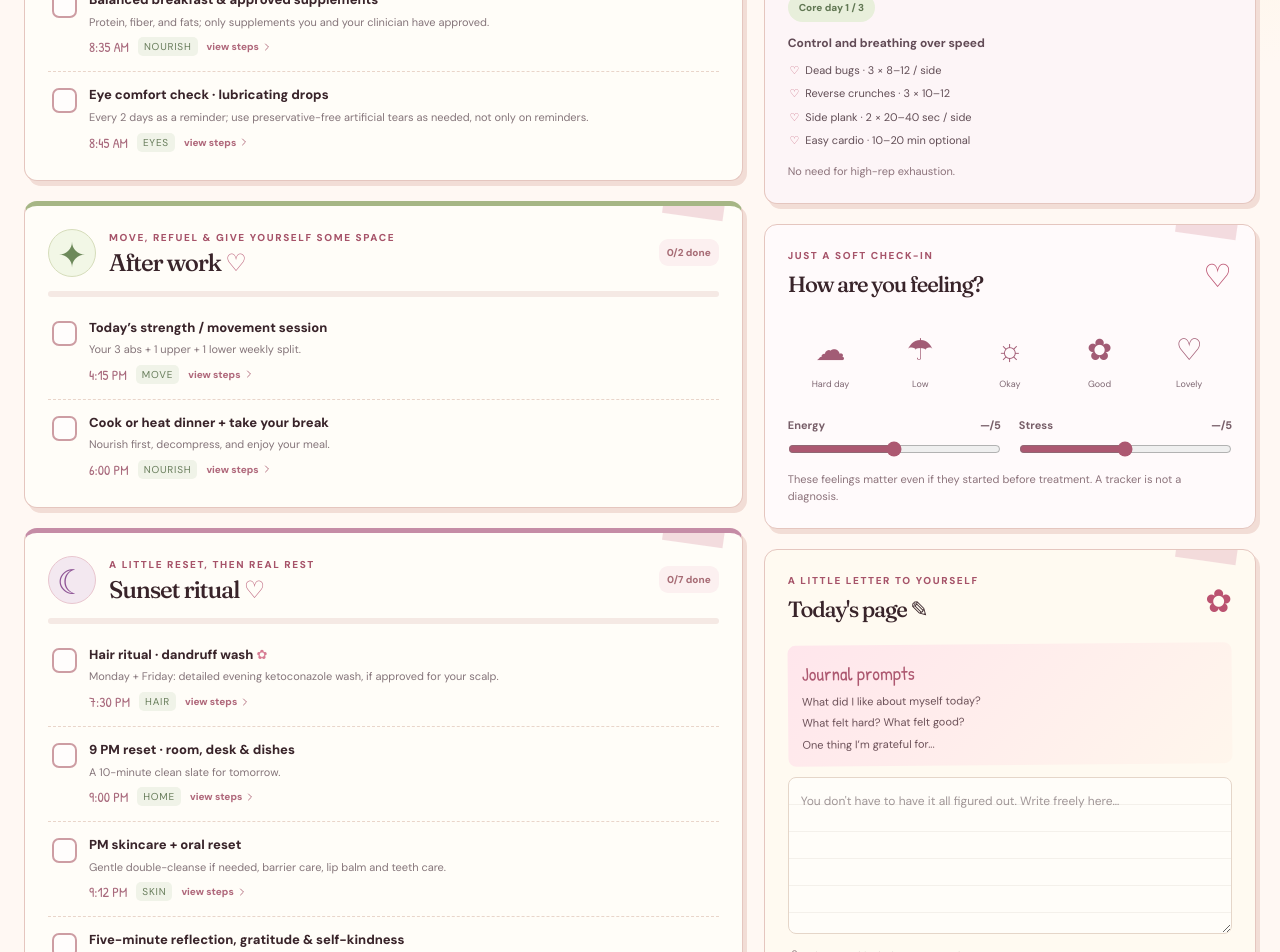
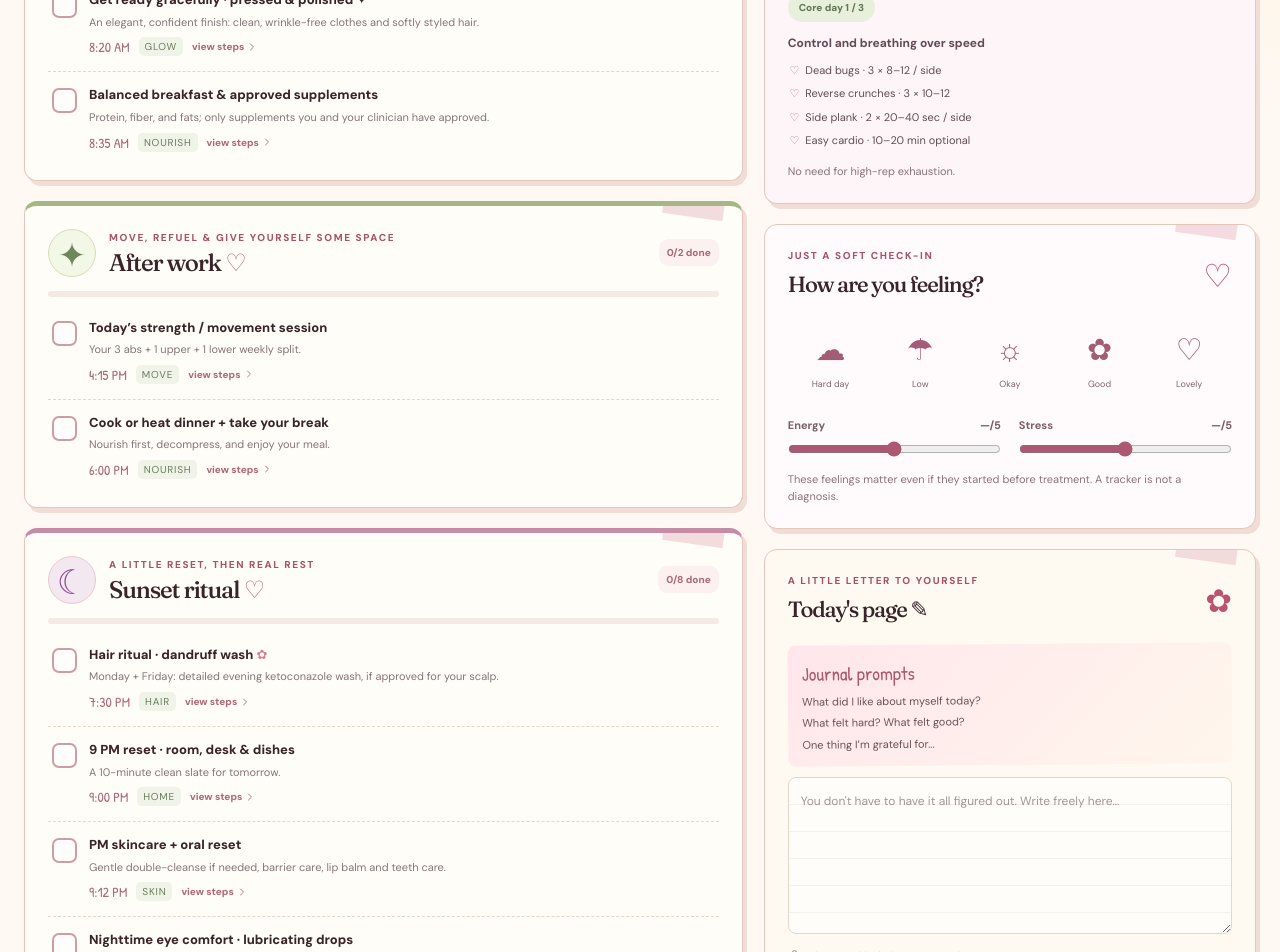
Before and after one commit to aishwaryaapsangi/my-wellness, a React (Vite) app: page / in a window 1280 px wide. Shown: the part 1980-2932 px from the top of the page. Built offline with nearby package versions, Linux system fonts and the light colour scheme.

Commit message:
Move eye drops to evening and add polished morning get-ready ritual

```diff
--- a/src/planner.js
+++ b/src/planner.js
@@ -31,11 +31,12 @@ export const DEFAULT_TASKS = [
  task('skincare-am','sunrise','Gentle glow + skin barrier + SPF','skin','Hydrating cleanser if needed, moisturizer, lip care and sunscreen.',daily(),['If needed, cleanse gently without exfoliation.','Apply fragrance-free moisturizer and lip balm.','Use broad-spectrum SPF 30+; reapply outdoors.'],'8:00 AM','Avoid retinoids, strong acids, harsh scrubs and waxing during isotretinoin.','sparkles'),
  task('gua-sha','sunrise','Gua sha / face massage (only if comfortable)','glow','A short, low-pressure option after moisturizer; skip irritated skin.',daily(),['Wash your hands and use a clean, smooth gua sha tool only if your skin feels comfortable.','Apply bland moisturizer for plenty of slip; glide outward gently for 1–2 minutes, never tug.','Avoid active acne lesions, broken skin and the delicate eyelid area.','Skip entirely when skin is flaking, stinging, red or unusually sensitive.'],'8:05 AM','Massage cannot detox your body or change facial bone structure.','flower'),
  task('morning-mind','sunrise','Journal, gratitude & five-minute calm','mind','A little planning plus one kind thought about yourself.',daily(),['Write one gratitude and one thing you look forward to.','Pick your top three priorities without crowding your day.','Do 3–5 minutes of breathing, calming music or mindful sitting.','Notice your mood without trying to force positivity.'],'8:10 AM','The goal is consistency without pressure to feel happy every day.','book-open'),
+ task('get-ready','sunrise','Get ready gracefully · pressed & polished ✦','glow','An elegant, confident finish: clean, wrinkle-free clothes and softly styled hair.',daily(),['Choose a clean outfit that feels comfortable and put-together; check for creases, and steam or iron it safely if needed.','Gently refresh or style your hair so it looks neat and cared for. No need to wash it again—your scalp-care washes stay in the evening cycle.','Add simple finishing touches if you enjoy them: a tidy bag, clean shoes, small accessories, or light makeup that agrees with your skin.','Pause for a final mirror check: relaxed shoulders, confident posture, and one kind thought about yourself.'],'8:20 AM','Elegant means cared-for and comfortable, not flawless or expensive.','sparkles'),
  task('hair-keto','sunset','Hair ritual · dandruff wash','hair','Monday + Friday: detailed evening ketoconazole wash, if approved for your scalp.',days(1,5),['BEFORE SHOWER · Gently detangle ends to roots; if dry, smooth a little oil on hair ends only (not an inflamed scalp).','SHOWER · Wet the scalp thoroughly with lukewarm water, then apply ketoconazole shampoo to the scalp ONLY if clinician-approved.','Massage gently with fingertips, never nails; follow your own bottle or prescription for how long to leave it on (many products say 3–5 minutes).','Rinse completely; use conditioner from mid-lengths to ends and rinse well.','AFTER SHOWER · Squeeze water with a microfiber towel; add leave-in if needed and a few drops of oil to ends only.','Avoid tight hairstyles; skip irritant treatments if your scalp is red, sore or unusually dry.'],'7:30 PM','If the scalp burns, flakes worsen, or feels excessively dry while on isotretinoin, stop the new product and ask your dermatologist.','droplets'),
  task('hair-moisture','sunset','Hair ritual · moisture wash','hair','Wednesday: gentle shampoo, conditioner and a mask on your lengths.',days(3),['BEFORE SHOWER · Detangle from ends upward; add a little oil to dry ends only if helpful.','SHOWER · Wet hair with lukewarm water. Work moisturizing shampoo over the scalp without scratching.','Rinse, then apply conditioner or a hair mask to mid-lengths and ends only.','Leave the mask on for the label-directed time (not a fixed 10 minutes for every product).','Rinse with cool to lukewarm water; squeeze gently with a microfiber towel.','AFTER SHOWER · Apply leave-in to lengths and a little end oil if needed. Air dry or use gentle heat protection.'],'7:30 PM','Skip additional washes if your scalp is excessively dry and your clinician advises fewer washes.','flower'),
  task('hair-sun','sunset','Hair ritual · gentle wash OR rest','hair','Sunday: assess your scalp and choose a gentle wash or full rest.',days(0),['OPTION 1 · If scalp or hair is genuinely oily/dirty, use gentle moisturizing shampoo on the scalp.','Condition or mask lengths as directed, rinse thoroughly and apply a little leave-in or end oil.','OPTION 2 · If hair is fresh, skip washing. Detangle gently and rest the scalp.','Evening: stretch, relax, and avoid scratching or overmassaging irritated skin.'],'8:20 PM','An optional routine: it will appear under “If you need it” until scheduled.','flower'),
  task('breakfast','sunrise','Balanced breakfast & approved supplements','nourish','Protein, fiber, and fats; only supplements you and your clinician have approved.',daily(),['Use today’s breakfast idea in the Nourish card.','Check your isotretinoin formulation’s food instructions with the pharmacist.','Avoid adding vitamin A supplements; only use supplements cleared by your clinician.'],'8:35 AM','The app intentionally does not set medication doses or iPLEDGE reminders.','utensils'),
- task('eyedrops','sunrise','Eye comfort check · lubricating drops','eyes','Every 2 days as a reminder; use preservative-free artificial tears as needed, not only on reminders.',interval(2),['Notice dryness, burning or fluctuating blurry vision.','Use preservative-free lubricating tears if needed, following the packaging.','If wearing contacts, use lens-compatible drops or remove lenses first.','New persistent blurring, red painful eyes, or light sensitivity warrant prompt assessment.'],'8:45 AM','A fixed schedule is not a medical limit: eye drops may be needed more frequently.','eye'),
+ task('eyedrops','sunset','Nighttime eye comfort · lubricating drops','eyes','Every 2 evenings as a reminder; use preservative-free artificial tears as needed, including on other days.',interval(2),['During your evening wind-down, notice dryness, burning, or fluctuating blurry vision.','Use preservative-free lubricating artificial tears when needed, following the exact label instructions.','Remove contact lenses before using drops unless your product specifically says it is compatible with your lenses.','New persistent blurring, painful redness, or light sensitivity warrants prompt eye-care assessment.'],'9:17 PM','The reminder frequency is editable and does not limit use of artificial tears if your eyes feel dry.','eye'),
  task('movement','after','Today’s strength / movement session','move','Your 3 abs + 1 upper + 1 lower weekly split.',days(1,2,3,4,5,6),['Check today’s exact routine in the Move card.','Use an effort level that leaves energy in reserve.','If you get unusual severe muscle pain or weakness while on isotretinoin, stop and seek medical advice.'],'4:15 PM','Rest days are part of progress. Keep intensity flexible.','dumbbell'),
  task('dinner','after','Cook or heat dinner + take your break','nourish','Nourish first, decompress, and enjoy your meal.',daily(),['Use the Nourish card for an easy dinner rotation.','Have protein and carbohydrates after training if hungry.','Take an unhurried break; the routine is meant to support your life, not control it.'],'6:00 PM','','utensils'),
  task('work-catchup','after','Optional work catch-up (8–9 PM)','work','Only if genuinely needed; protect time for rest.',optional(),['Choose one concrete work item if there is an actual deadline.','Set a stop time, then close your laptop.','Skip when you can; sleep and recovery matter.'],'8:00 PM','This is optional, not an expectation to work after hours.','laptop'),
```
